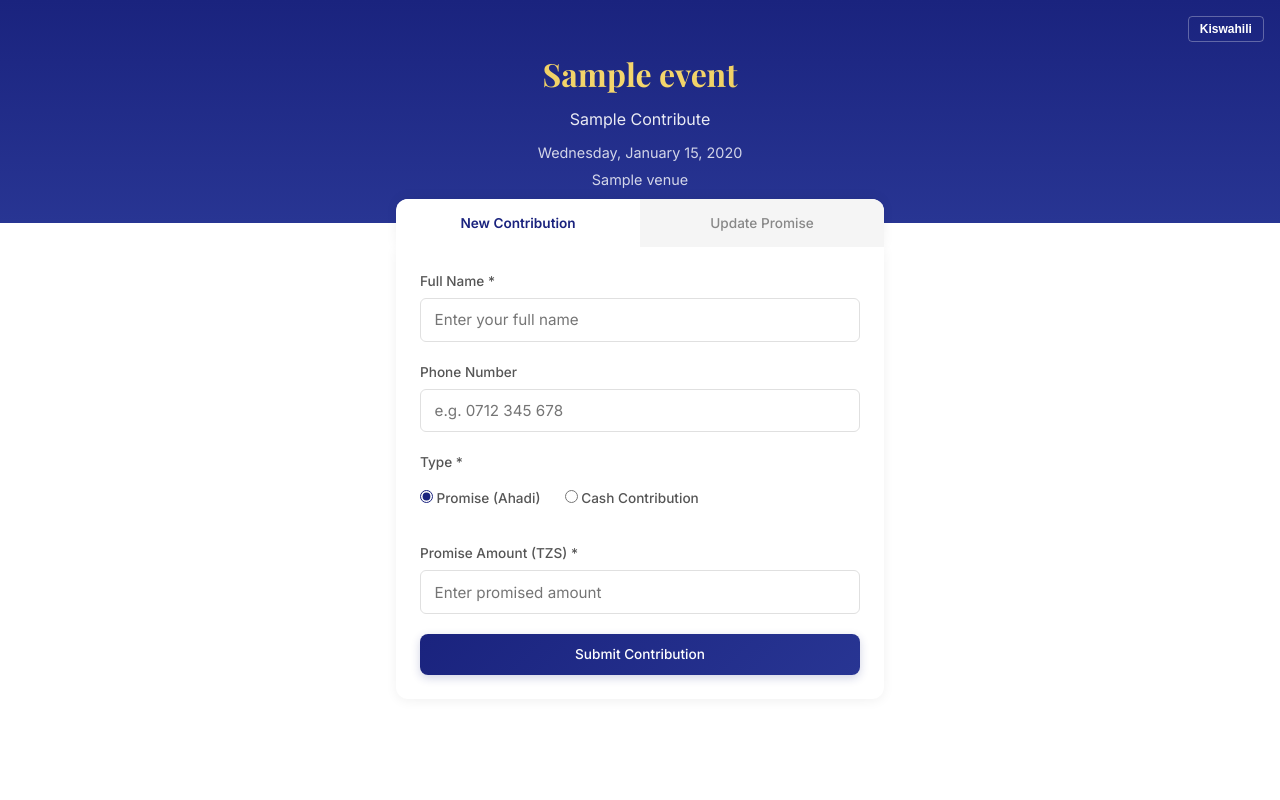
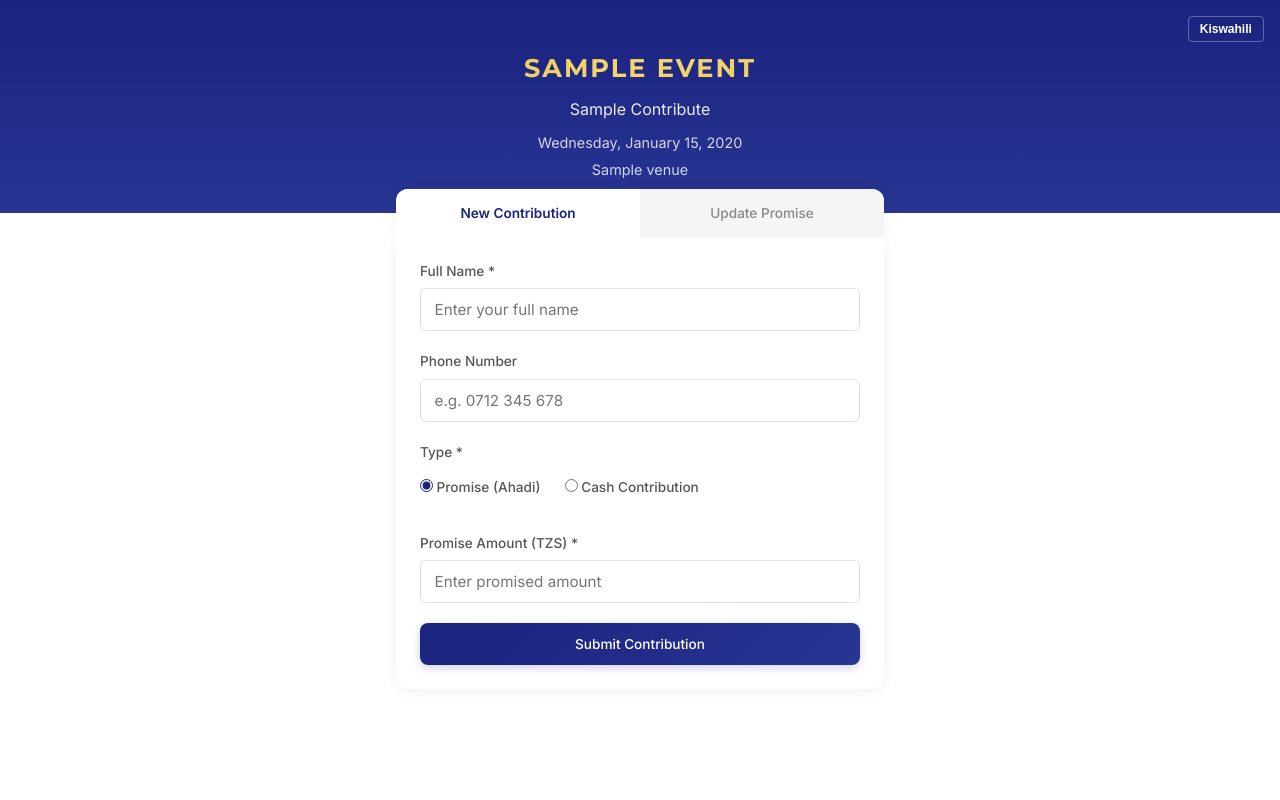
Before and after one commit to hezronjo48-ux/-d-mark-event-management, a Node server app: template views/contribute.ejs in a window 1280 px wide. Run offline with Node 20, Linux system fonts and the light colour scheme; the template is opened without the code that fills it: most values are stand-ins (such as "Sample title", 1, 10 or a date in 2020).

Commit message:
Change brand font to Montserrat - modern sans-serif style

```diff
--- a/public/css/style.css
+++ b/public/css/style.css
@@ -59,17 +59,18 @@ nav {
 }
 
 .nav-brand {
-  font-family: 'Playfair Display', Georgia, serif;
+  font-family: 'Montserrat', sans-serif;
   background: linear-gradient(135deg, #d4af37 0%, #f5d76e 50%, #d4af37 100%);
   -webkit-background-clip: text;
   -webkit-text-fill-color: transparent;
   background-clip: text;
-  font-size: 1.3rem;
+  font-size: 1.15rem;
   font-weight: 700;
   letter-spacing: 3px;
   text-shadow: none;
   position: relative;
   white-space: nowrap;
+  text-transform: uppercase;
 }
 
 .nav-brand::after {
@@ -569,14 +570,15 @@ nav {
 }
 
 .login-header h1 {
-  font-family: 'Playfair Display', Georgia, serif;
+  font-family: 'Montserrat', sans-serif;
   background: linear-gradient(135deg, #d4af37 0%, #f5d76e 50%, #d4af37 100%);
   -webkit-background-clip: text;
   -webkit-text-fill-color: transparent;
   background-clip: text;
-  font-size: 2rem;
+  font-size: 1.6rem;
   margin-bottom: 0.15rem;
-  letter-spacing: 3px;
+  letter-spacing: 4px;
+  text-transform: uppercase;
 }
 
 .login-subtitle {
@@ -738,13 +740,15 @@ nav {
 }
 
 .wedding-title {
-  font-family: 'Playfair Display', Georgia, serif;
-  font-size: 2rem;
+  font-family: 'Montserrat', sans-serif;
+  font-size: 1.6rem;
   background: linear-gradient(135deg, #d4af37 0%, #f5d76e 50%, #d4af37 100%);
   -webkit-background-clip: text;
   -webkit-text-fill-color: transparent;
   background-clip: text;
   margin-bottom: 0.5rem;
+  text-transform: uppercase;
+  letter-spacing: 2px;
 }
 
 .wedding-subtitle {
--- a/views/activity-log.ejs
+++ b/views/activity-log.ejs
@@ -7,7 +7,7 @@
   <link rel="stylesheet" href="/css/style.css">
   <link rel="manifest" href="/manifest.json">
   <meta name="theme-color" content="#1a237e">
-  <link href="https://fonts.googleapis.com/css2?family=Playfair+Display:wght@400;700&family=Inter:wght@300;400;500;600&display=swap" rel="stylesheet">
+  <link href="https://fonts.googleapis.com/css2?family=Playfair+Display:wght@400;700&family=Inter:wght@300;400;500;600&family=Montserrat:wght@600;700&display=swap" rel="stylesheet">
   <link rel="stylesheet" href="https://cdnjs.cloudflare.com/ajax/libs/font-awesome/6.5.1/css/all.min.css">
   <style>
     .lang-toggle { font-size:0.75rem; font-weight:600; padding:0.25rem 0.6rem; border-radius:4px; border:1.5px solid rgba(255,255,255,0.4); color:#fff; background:transparent; cursor:pointer; transition:0.2s; }
--- a/views/contribute.ejs
+++ b/views/contribute.ejs
@@ -7,7 +7,7 @@
   <link rel="stylesheet" href="/css/style.css">
   <link rel="manifest" href="/manifest.json">
   <meta name="theme-color" content="#1a237e">
-  <link href="https://fonts.googleapis.com/css2?family=Playfair+Display:wght@400;700&family=Inter:wght@300;400;500;600&display=swap" rel="stylesheet">
+  <link href="https://fonts.googleapis.com/css2?family=Playfair+Display:wght@400;700&family=Inter:wght@300;400;500;600&family=Montserrat:wght@600;700&display=swap" rel="stylesheet">
   <link rel="stylesheet" href="https://cdnjs.cloudflare.com/ajax/libs/font-awesome/6.5.1/css/all.min.css">
   <style>
     .lang-toggle-public { font-size:0.75rem; font-weight:600; padding:0.3rem 0.7rem; border-radius:4px; border:1.5px solid rgba(255,255,255,0.3); color:#fff; background:transparent; cursor:pointer; transition:0.2s; position:absolute; top:1rem; right:1rem; z-index:10; }
--- a/views/contributor-detail.ejs
+++ b/views/contributor-detail.ejs
@@ -7,7 +7,7 @@
   <link rel="stylesheet" href="/css/style.css">
   <link rel="manifest" href="/manifest.json">
   <meta name="theme-color" content="#1a237e">
-  <link href="https://fonts.googleapis.com/css2?family=Playfair+Display:wght@400;700&family=Inter:wght@300;400;500;600&display=swap" rel="stylesheet">
+  <link href="https://fonts.googleapis.com/css2?family=Playfair+Display:wght@400;700&family=Inter:wght@300;400;500;600&family=Montserrat:wght@600;700&display=swap" rel="stylesheet">
   <link rel="stylesheet" href="https://cdnjs.cloudflare.com/ajax/libs/font-awesome/6.5.1/css/all.min.css">
   <style>
     .lang-toggle { font-size:0.75rem; font-weight:600; padding:0.25rem 0.6rem; border-radius:4px; border:1.5px solid rgba(255,255,255,0.4); color:#fff; background:transparent; cursor:pointer; transition:0.2s; }
--- a/views/create-event.ejs
+++ b/views/create-event.ejs
@@ -7,7 +7,7 @@
   <link rel="stylesheet" href="/css/style.css">
   <link rel="manifest" href="/manifest.json">
   <meta name="theme-color" content="#1a237e">
-  <link href="https://fonts.googleapis.com/css2?family=Playfair+Display:wght@400;700&family=Inter:wght@300;400;500;600&display=swap" rel="stylesheet">
+  <link href="https://fonts.googleapis.com/css2?family=Playfair+Display:wght@400;700&family=Inter:wght@300;400;500;600&family=Montserrat:wght@600;700&display=swap" rel="stylesheet">
   <link rel="stylesheet" href="https://cdnjs.cloudflare.com/ajax/libs/font-awesome/6.5.1/css/all.min.css">
   <style>
     .lang-toggle { font-size:0.75rem; font-weight:600; padding:0.25rem 0.6rem; border-radius:4px; border:1.5px solid rgba(255,255,255,0.4); color:#fff; background:transparent; cursor:pointer; transition:0.2s; }
--- a/views/dashboard.ejs
+++ b/views/dashboard.ejs
@@ -7,7 +7,7 @@
   <link rel="stylesheet" href="/css/style.css">
   <link rel="manifest" href="/manifest.json">
   <meta name="theme-color" content="#1a237e">
-  <link href="https://fonts.googleapis.com/css2?family=Playfair+Display:wght@400;700&family=Inter:wght@300;400;500;600&display=swap" rel="stylesheet">
+  <link href="https://fonts.googleapis.com/css2?family=Playfair+Display:wght@400;700&family=Inter:wght@300;400;500;600&family=Montserrat:wght@600;700&display=swap" rel="stylesheet">
   <link rel="stylesheet" href="https://cdnjs.cloudflare.com/ajax/libs/font-awesome/6.5.1/css/all.min.css">
   <style>
     .lang-toggle { font-size:0.75rem; font-weight:600; padding:0.25rem 0.6rem; border-radius:4px; border:1.5px solid rgba(255,255,255,0.4); color:#fff; background:transparent; cursor:pointer; transition:0.2s; }
--- a/views/debtors.ejs
+++ b/views/debtors.ejs
@@ -7,7 +7,7 @@
   <link rel="stylesheet" href="/css/style.css">
   <link rel="manifest" href="/manifest.json">
   <meta name="theme-color" content="#1a237e">
-  <link href="https://fonts.googleapis.com/css2?family=Playfair+Display:wght@400;700&family=Inter:wght@300;400;500;600&display=swap" rel="stylesheet">
+  <link href="https://fonts.googleapis.com/css2?family=Playfair+Display:wght@400;700&family=Inter:wght@300;400;500;600&family=Montserrat:wght@600;700&display=swap" rel="stylesheet">
   <link rel="stylesheet" href="https://cdnjs.cloudflare.com/ajax/libs/font-awesome/6.5.1/css/all.min.css">
   <style>
     .lang-toggle { font-size:0.75rem; font-weight:600; padding:0.25rem 0.6rem; border-radius:4px; border:1.5px solid rgba(255,255,255,0.4); color:#fff; background:transparent; cursor:pointer; transition:0.2s; }
--- a/views/event-detail.ejs
+++ b/views/event-detail.ejs
@@ -7,7 +7,7 @@
   <link rel="stylesheet" href="/css/style.css">
   <link rel="manifest" href="/manifest.json">
   <meta name="theme-color" content="#1a237e">
-  <link href="https://fonts.googleapis.com/css2?family=Playfair+Display:wght@400;700&family=Inter:wght@300;400;500;600&display=swap" rel="stylesheet">
+  <link href="https://fonts.googleapis.com/css2?family=Playfair+Display:wght@400;700&family=Inter:wght@300;400;500;600&family=Montserrat:wght@600;700&display=swap" rel="stylesheet">
   <link rel="stylesheet" href="https://cdnjs.cloudflare.com/ajax/libs/font-awesome/6.5.1/css/all.min.css">
   <style>
     .lang-toggle { font-size:0.75rem; font-weight:600; padding:0.25rem 0.6rem; border-radius:4px; border:1.5px solid rgba(255,255,255,0.4); color:#fff; background:transparent; cursor:pointer; transition:0.2s; }
--- a/views/event-manage.ejs
+++ b/views/event-manage.ejs
@@ -7,7 +7,7 @@
   <link rel="stylesheet" href="/css/style.css">
   <link rel="manifest" href="/manifest.json">
   <meta name="theme-color" content="#1a237e">
-  <link href="https://fonts.googleapis.com/css2?family=Playfair+Display:wght@400;700&family=Inter:wght@300;400;500;600&display=swap" rel="stylesheet">
+  <link href="https://fonts.googleapis.com/css2?family=Playfair+Display:wght@400;700&family=Inter:wght@300;400;500;600&family=Montserrat:wght@600;700&display=swap" rel="stylesheet">
   <link rel="stylesheet" href="https://cdnjs.cloudflare.com/ajax/libs/font-awesome/6.5.1/css/all.min.css">
   <style>
     .lang-toggle { font-size:0.75rem; font-weight:600; padding:0.25rem 0.6rem; border-radius:4px; border:1.5px solid rgba(255,255,255,0.4); color:#fff; background:transparent; cursor:pointer; transition:0.2s; }
--- a/views/login.ejs
+++ b/views/login.ejs
@@ -7,7 +7,7 @@
   <link rel="stylesheet" href="/css/style.css">
   <link rel="manifest" href="/manifest.json">
   <meta name="theme-color" content="#1a237e">
-  <link href="https://fonts.googleapis.com/css2?family=Playfair+Display:wght@400;700&family=Inter:wght@300;400;500;600&display=swap" rel="stylesheet">
+  <link href="https://fonts.googleapis.com/css2?family=Playfair+Display:wght@400;700&family=Inter:wght@300;400;500;600&family=Montserrat:wght@600;700&display=swap" rel="stylesheet">
   <link rel="stylesheet" href="https://cdnjs.cloudflare.com/ajax/libs/font-awesome/6.5.1/css/all.min.css">
   <style>
     .lang-toggle-login { font-size:0.75rem; font-weight:600; padding:0.3rem 0.7rem; border-radius:4px; border:1.5px solid rgba(255,255,255,0.3); color:#fff; background:transparent; cursor:pointer; transition:0.2s; position:absolute; top:1rem; right:1rem; }
```
